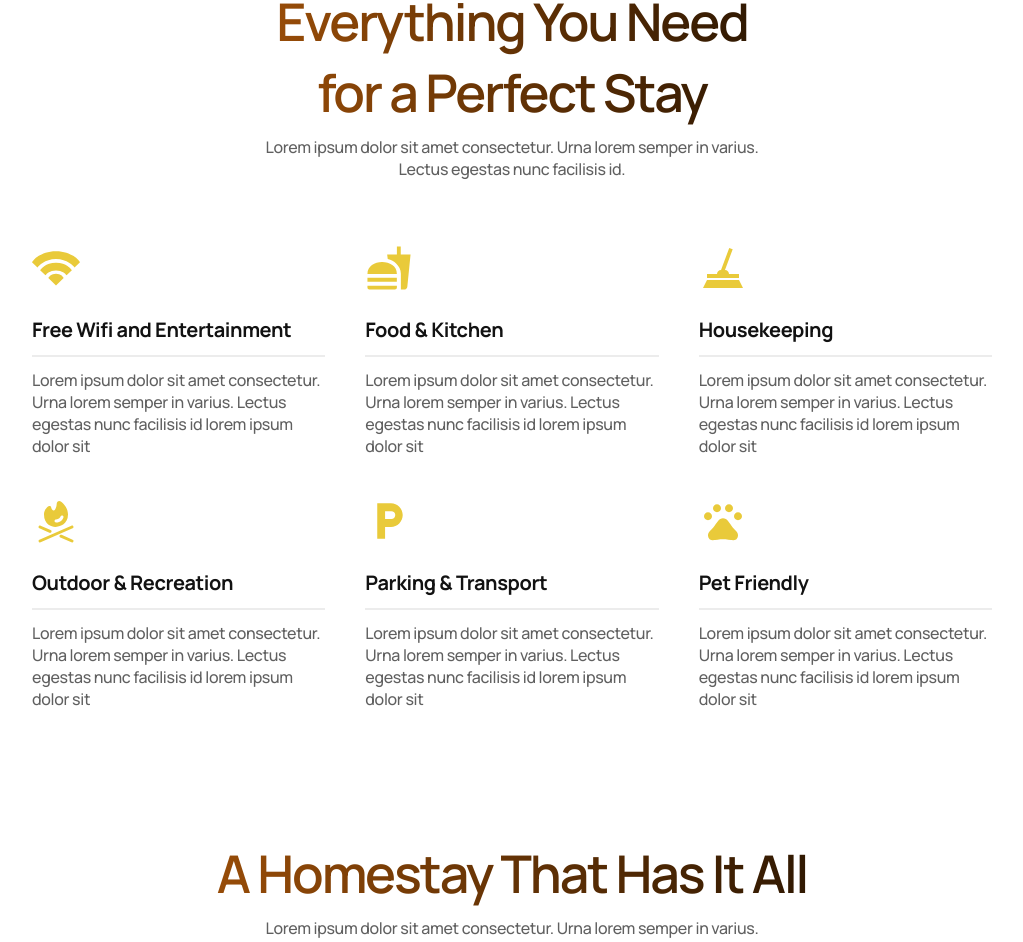
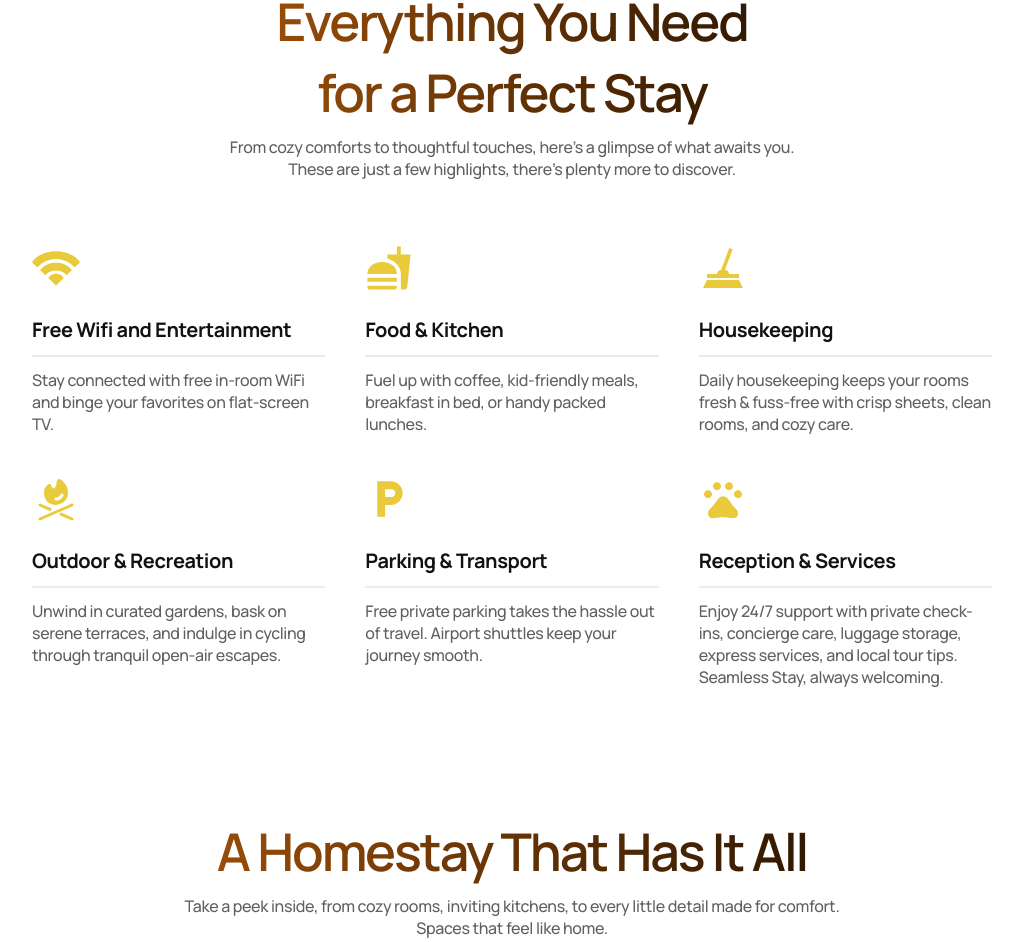
Before and after one commit to koiosengg/Ameya, a React (Vite) app: page / in a window 1280 px wide. Shown: the part 2380-3322 px from the top of the page, without its empty margins (128-1151 px from the left). Built offline with nearby package versions, Linux system fonts and the light colour scheme.

Commit message:
Home page text update

```diff
--- a/src/components/Home/Amenities.jsx
+++ b/src/components/Home/Amenities.jsx
@@ -9,9 +9,9 @@ function Amenities() {
           for a Perfect Stay
         </h2>
         <p>
-          Lorem ipsum dolor sit amet consectetur. Urna lorem semper in varius.
-          <br className="desktop" />
-          Lectus egestas nunc facilisis id.
+          From cozy comforts to thoughtful touches, here’s a glimpse of what
+          awaits you. <br className="desktop" /> These are just a few
+          highlights, there’s plenty more to discover.
         </p>
       </div>
       <div className="home-amenities">
@@ -46,8 +46,8 @@ function Amenities() {
             <h3>Free Wifi and Entertainment</h3>
             <div className="home-amenities-set-line"></div>
             <p>
-              Lorem ipsum dolor sit amet consectetur. Urna lorem semper in
-              varius. Lectus egestas nunc facilisis id lorem ipsum dolor sit
+              Stay connected with free in-room WiFi and binge your favorites on
+              flat-screen TV.
             </p>
           </section>
         </div>
@@ -68,8 +68,8 @@ function Amenities() {
             <h3>Food & Kitchen</h3>
             <div className="home-amenities-set-line"></div>
             <p>
-              Lorem ipsum dolor sit amet consectetur. Urna lorem semper in
-              varius. Lectus egestas nunc facilisis id lorem ipsum dolor sit
+              Fuel up with coffee, kid-friendly meals, breakfast in bed, or
+              handy packed lunches.
             </p>
           </section>
         </div>
@@ -90,8 +90,8 @@ function Amenities() {
             <h3>Housekeeping</h3>
             <div className="home-amenities-set-line"></div>
             <p>
-              Lorem ipsum dolor sit amet consectetur. Urna lorem semper in
-              varius. Lectus egestas nunc facilisis id lorem ipsum dolor sit
+              Daily housekeeping keeps your rooms fresh & fuss-free with crisp
+              sheets, clean rooms, and cozy care.
             </p>
           </section>
         </div>
@@ -114,8 +114,8 @@ function Amenities() {
             <h3>Outdoor & Recreation</h3>
             <div className="home-amenities-set-line"></div>
             <p>
-              Lorem ipsum dolor sit amet consectetur. Urna lorem semper in
-              varius. Lectus egestas nunc facilisis id lorem ipsum dolor sit
+              Unwind in curated gardens, bask on serene terraces, and indulge in
+              cycling through tranquil open-air escapes.
             </p>
           </section>
         </div>
@@ -136,8 +136,8 @@ function Amenities() {
             <h3>Parking & Transport</h3>
             <div className="home-amenities-set-line"></div>
             <p>
-              Lorem ipsum dolor sit amet consectetur. Urna lorem semper in
-              varius. Lectus egestas nunc facilisis id lorem ipsum dolor sit
+              Free private parking takes the hassle out of travel. Airport
+              shuttles keep your journey smooth.
             </p>
           </section>
         </div>
@@ -155,11 +155,12 @@ function Amenities() {
             />
           </svg>
           <section>
-            <h3>Pet Friendly</h3>
+            <h3>Reception & Services</h3>
             <div className="home-amenities-set-line"></div>
             <p>
-              Lorem ipsum dolor sit amet consectetur. Urna lorem semper in
-              varius. Lectus egestas nunc facilisis id lorem ipsum dolor sit
+              Enjoy 24/7 support with private check-ins, concierge care, luggage
+              storage, express services, and local tour tips. Seamless Stay,
+              always welcoming.
             </p>
           </section>
         </div>
--- a/src/components/Home/Blog.jsx
+++ b/src/components/Home/Blog.jsx
@@ -44,9 +44,8 @@ function Blog() {
           inspire your next stay.
         </h2>
         <p>
-          Lorem ipsum dolor sit amet consectetur. Urna lorem semper in varius.
-          <br className="desktop" />
-          Lectus egestas nunc facilisis id.
+          Dive into travel tales, insider tips, and guest experiences{" "}
+          <br className="desktop" /> to plan your perfect Coorg escape with us.
         </p>
       </div>
       <div className="home-blog">
--- a/src/components/Home/Cafe.jsx
+++ b/src/components/Home/Cafe.jsx
@@ -9,9 +9,9 @@ function Cafe() {
       <div className="section-template-heading">
         <h2>A Cafe with Comfort Perks</h2>
         <p>
-          Lorem ipsum dolor sit amet consectetur. Urna lorem semper in varius.
+          Our on-site café serves fresh brews, bites, and cozy vibes.
           <br className="desktop" />
-          Lectus egestas nunc facilisis id.
+          Perfect for relaxing or catching up.
         </p>
       </div>
       <div className="home-cafe">
--- a/src/components/Home/Coorg.jsx
+++ b/src/components/Home/Coorg.jsx
@@ -16,9 +16,9 @@ function Coorg() {
       <div className="section-template-heading">
         <h2>Discover the Soul of Coorg</h2>
         <p>
-          Lorem ipsum dolor sit amet consectetur. Urna lorem semper in varius.
-          <br className="desktop" />
-          Lectus egestas nunc facilisis id.
+          From misty hills to lush coffee plantations, discover must-visit spots
+          and hidden gems nearby. <br className="desktop" /> Discover the hype
+          with peace fo mind.
         </p>
       </div>
       <Link className="primary-btn">
--- a/src/components/Home/Gallery.jsx
+++ b/src/components/Home/Gallery.jsx
@@ -13,9 +13,9 @@ function Gallery() {
       <div className="section-template-heading">
         <h2>A Homestay That Has It All</h2>
         <p>
-          Lorem ipsum dolor sit amet consectetur. Urna lorem semper in varius.
-          <br className="desktop" />
-          Lectus egestas nunc facilisis id.
+          Take a peek inside, from cozy rooms, inviting kitchens, to every
+          little detail made for comfort. <br className="desktop" />
+          Spaces that feel like home.
         </p>
       </div>
       <div className="home-gallery">
--- a/src/components/Home/Rooms.jsx
+++ b/src/components/Home/Rooms.jsx
@@ -30,8 +30,9 @@ function Rooms() {
       <div className="home-rooms-heading">
         <h2>Rooms & Retreats</h2>
         <p>
-          Lorem ipsum dolor sit amet consectetur. Urna lorem semper in varius.
-          Lectus egestas nunc facilisis id.
+          Pick your vibe: Whether its just you and your partner or your friends
+          or your entire family, We have something for everyone from Cozy suites
+          to chill rooms with dreamy views.
         </p>
       </div>
       <div className="home-rooms-container">
--- a/src/components/Reach.jsx
+++ b/src/components/Reach.jsx
@@ -4,11 +4,11 @@ function Reach() {
   return (
     <div className="section-template">
       <div className="section-template-heading">
-        <h2>How to Reach</h2>
+        <h2>Find Your Way to Us</h2>
         <p>
-          Lorem ipsum dolor sit amet consectetur. Urna lorem semper in varius.
+          See what’s around and find us easily, We will be waiting!{" "}
           <br className="desktop" />
-          Lectus egestas nunc facilisis id.
+          Check the map and explore nearby attractions.
         </p>
       </div>
       <div className="reach">
--- a/src/components/Testimony.jsx
+++ b/src/components/Testimony.jsx
@@ -54,9 +54,8 @@ function Testimony() {
           Moments Cherished
         </h2>
         <p>
-          Lorem ipsum dolor sit amet consectetur. Urna lorem semper in varius.
-          <br className="desktop" />
-          Lectus egestas nunc facilisis id.
+          Hear what fellow travelers loved most about their stay with us.{" "}
+          <br className="desktop" /> Real experiences, Real smiles.
         </p>
       </div>
 
```
